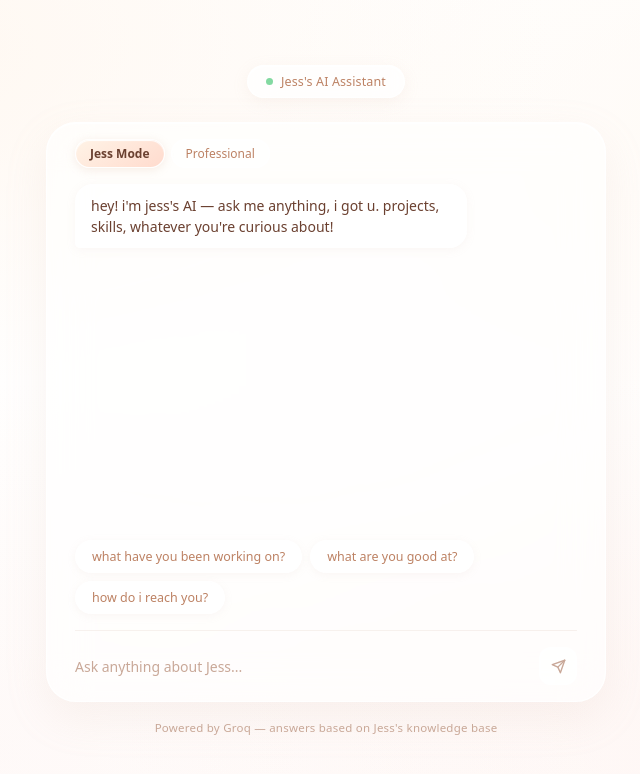
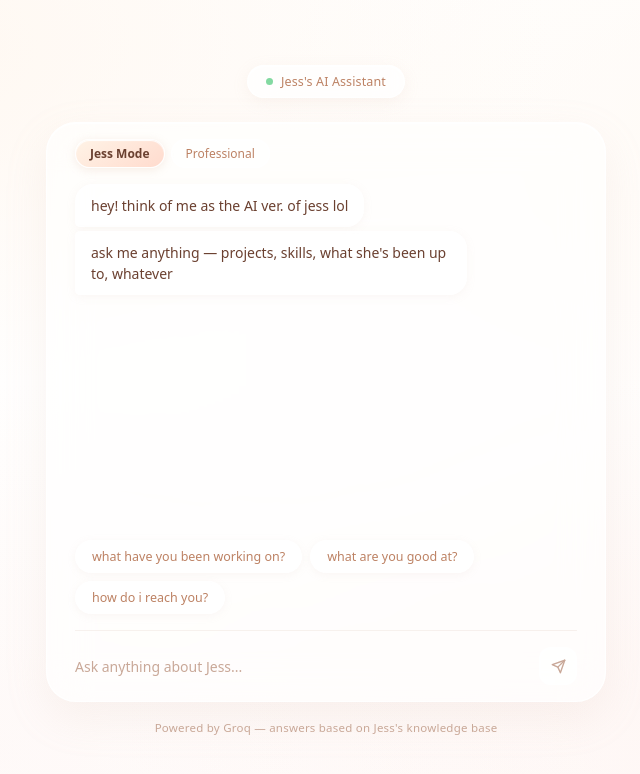
Before and after one commit to jessicatsao123-lgtm/portfolio-ai-assistant, a Next.js app: page / in a window 1280 px wide. Shown: the top 774 px of the page, without its empty margins (314-954 px from the left). Built offline with nearby package versions, Linux system fonts and the light colour scheme.

Commit message:
fix: update Jess Mode greeting

```diff
--- a/pages/index.js
+++ b/pages/index.js
@@ -18,7 +18,7 @@ export default function Home() {
   const [messages, setMessages] = useState([
     {
       role: 'assistant',
-      content: "hey! i'm jess's AI — ask me anything, i got u. projects, skills, whatever you're curious about!",
+      content: "hey! think of me as the AI ver. of jess lol\nask me anything — projects, skills, what she's been up to, whatever",
     },
   ])
   const [input, setInput] = useState('')
@@ -32,7 +32,7 @@ export default function Home() {
     setMessages([{
       role: 'assistant',
       content: newMode === 'jess'
-        ? "hey! i'm jess's AI — ask me anything, i got u. projects, skills, whatever you're curious about!"
+        ? "hey! think of me as the AI ver. of jess lol\nask me anything — projects, skills, what she's been up to, whatever"
         : "Hi! I'm here to answer questions about Jess — her projects, skills, background, or anything else. What would you like to know?",
     }])
   }
```
